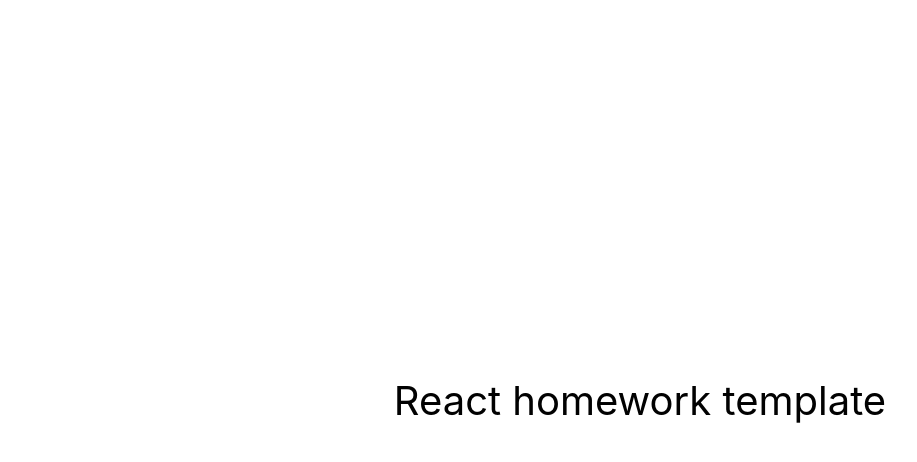
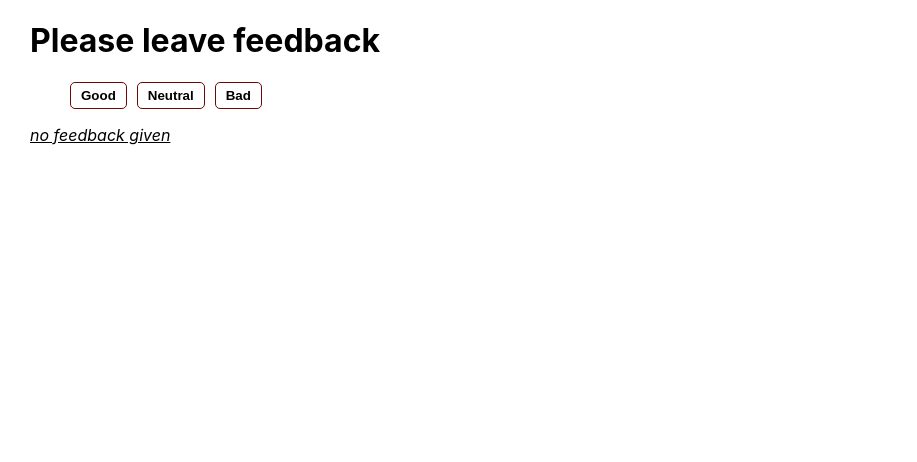
Before and after one commit to NonStopIT17/goit-react-hw-02-feedback, a React (Create React App) app: page / in a window 1280 px wide. Shown: the top 462 px of the page, without its empty margins (0-917 px from the left). Built offline with nearby package versions, Linux system fonts and the light colour scheme.

Commit message:
Home work 2

```diff
--- a/src/components/App.jsx
+++ b/src/components/App.jsx
@@ -1,16 +1,8 @@
+import Section from './Section';
 export const App = () => {
   return (
-    <div
-      style={{
-        height: '100vh',
-        display: 'flex',
-        justifyContent: 'center',
-        alignItems: 'center',
-        fontSize: 40,
-        color: '#010101'
-      }}
-    >
-      React homework template
+    <div>
+      <Section key="section"></Section>
     </div>
   );
 };
--- /dev/null
+++ b/src/components/Feedback.modyle.css
@@ -0,0 +1,58 @@
+.feedback {
+  margin-left: 30px;
+}
+.feedback__btn--add {
+}
+.feedback__btn--title {
+}
+.feedback__btn--list {
+  list-style-type: none;
+  display: flex;
+}
+.feedback__btn--item {
+  margin-right: 10px;
+}
+.feedback__btn--item:last-of-type {
+  margin-right: 0;
+}
+.feedback__btn--btn {
+  border: solid rgb(110, 6, 6) 1px;
+  border-radius: 5px;
+  width: 100%;
+  /* height: 25px; */
+  padding: 5px 10px;
+  font-weight: bold;
+  background-color: white;
+  transition-property: all;
+  transition-duration: 250ms;
+  transition-timing-function: cubic-bezier(0.4, 0, 0.2, 1);
+}
+.feedback__btn--btn:hover,
+.feedback__btn--btn:focus {
+  /* border: none; */
+  background-color: rgb(85, 4, 4);
+  color: white;
+  box-shadow: 0px 1px 3px rgba(0, 0, 0, 0.12), 0px 1px 1px rgba(0, 0, 0, 0.14),
+    0px 2px 1px rgba(0, 0, 0, 0.2);
+}
+
+.feedback__stats {
+  margin-left: 30px;
+  text-decoration: underline;
+  font-style: italic;
+}
+.feedback__stats--title {
+}
+.feedback__stats--list {
+  list-style-type: none;
+}
+.feedback__stats--item {
+  margin-bottom: 10px;
+}
+.feedback__stats--stat {
+  font-weight: bold;
+  margin: 0;
+}
+.feedback__stats--item:last-of-type {
+  margin-bottom: 0;
+}
--- /dev/null
+++ b/src/components/FeedbackOptions.jsx
@@ -0,0 +1,35 @@
+import PropTypes from 'prop-types';
+import React from 'react';
+
+const FeedbackOptions = ({ options, onLeaveFeedback }) => {
+  return (
+    <div className="feedback">
+      <div className="feedback__btn--add">
+        <h1 className="feedback__btn--title">Please leave feedback</h1>
+        <ul className="feedback__btn--list">
+          {options.map((elm) => (
+            <li className="feedback__btn--item" key={elm}>
+              <button
+                className="feedback__btn--btn"
+                onClick={(evt) => onLeaveFeedback(evt.target.textContent)}
+              >
+                {ucFirst(elm)}
+              </button>
+            </li>
+          ))}
+        </ul>
+      </div>
+    </div>
+  );
+};
+
+function ucFirst(string) {
+  return string[0].toUpperCase() + string.slice(1);
+}
+
+export default FeedbackOptions;
+
+FeedbackOptions.propTypes = {
+  options: PropTypes.arrayOf(PropTypes.string).isRequired,
+  onLeaveFeedback: PropTypes.func.isRequired,
+};
--- /dev/null
+++ b/src/components/Section.jsx
@@ -0,0 +1,55 @@
+import React from 'react';
+import Statistics from './Statistic';
+import FeedbackOptions from './FeedbackOptions';
+import './Feedback.modyle.css';
+import { getValue } from '@testing-library/user-event/dist/utils';
+
+class Section extends React.Component {
+  state = {
+    good: 0,
+    neutral: 0,
+    bad: 0,
+  };
+
+  countTotalFeedback({ good, neutral, bad }) {
+    return good + neutral + bad;
+  }
+  countPositiveFeedbackPercentage({ good, neutral, bad }) {
+    const positive = Math.round((good * 100) / (good + neutral + bad));
+    if (Number.isNaN(positive)) {
+      return 0;
+    }
+    return positive;
+  }
+
+  onLeaveFeedback = value => {
+    const nameStat = value.toLowerCase();
+    this.setState(prevState => {
+      console.log();
+
+      return {
+        [nameStat]: prevState[nameStat] + 1,
+      };
+    });
+  };
+  render() {
+    return (
+      <div>
+        <FeedbackOptions
+          key="optionsFeeb"
+          onLeaveFeedback={this.onLeaveFeedback}
+          options={['good', 'neutral', 'bad']}
+        />
+        <Statistics
+          key="statistics"
+          good={this.state.good}
+          neutral={this.state.neutral}
+          bad={this.state.bad}
+          total={this.countTotalFeedback(this.state)}
+          positivePercentage={this.countPositiveFeedbackPercentage(this.state)}
+        />
+      </div>
+    );
+  }
+}
+export default Section;
--- /dev/null
+++ b/src/components/Statistic.jsx
@@ -0,0 +1,50 @@
+import PropTypes from 'prop-types';
+
+export default function Statistics({
+  good,
+  neutral,
+  bad,
+  total,
+  positivePercentage,
+}) {
+  if (total > 0) {
+    return (
+      <div key="feedback__stats" className="feedback__stats">
+        <h2 className="feedback__stats--title">Statistics</h2>
+        <ul className="feedback__stats--list">
+          <li className="feedback__stats--item">
+            <p className="feedback__stats--stat">Good: {good}</p>
+          </li>
+          <li className="feedback__stats--item">
+            <p className="feedback__stats--stat">Neutral: {neutral}</p>
+          </li>
+          <li className="feedback__stats--item">
+            <p className="feedback__stats--stat">Bad: {bad}</p>
+          </li>
+          <li className="feedback__stats--item">
+            <p className="feedback__stats--stat">Total: {total}</p>
+          </li>
+          <li className="feedback__stats--item">
+            <p className="feedback__stats--stat">
+              Positive feedback: {positivePercentage}%
+            </p>
+          </li>
+        </ul>
+      </div>
+    );
+  } else {
+    return (
+      <div key="feedback__stats" className="feedback__stats">
+        <p>no feedback given</p>
+      </div>
+    );
+  }
+}
+
+Statistics.propTypes = {
+  good: PropTypes.number,
+  neutral: PropTypes.number,
+  bad: PropTypes.number,
+  total: PropTypes.number,
+  positivePercentage: PropTypes.number,
+};
--- a/src/index.css
+++ b/src/index.css
@@ -1,4 +1,4 @@
-@import-normalize; /* bring in normalize.css styles */
+@import-normalize;
 
 body {
   margin: 0;
```
Also changed, not shown: package.json (+8 -1 lines), 1 other file (tests, documents, lock files or other folders).
